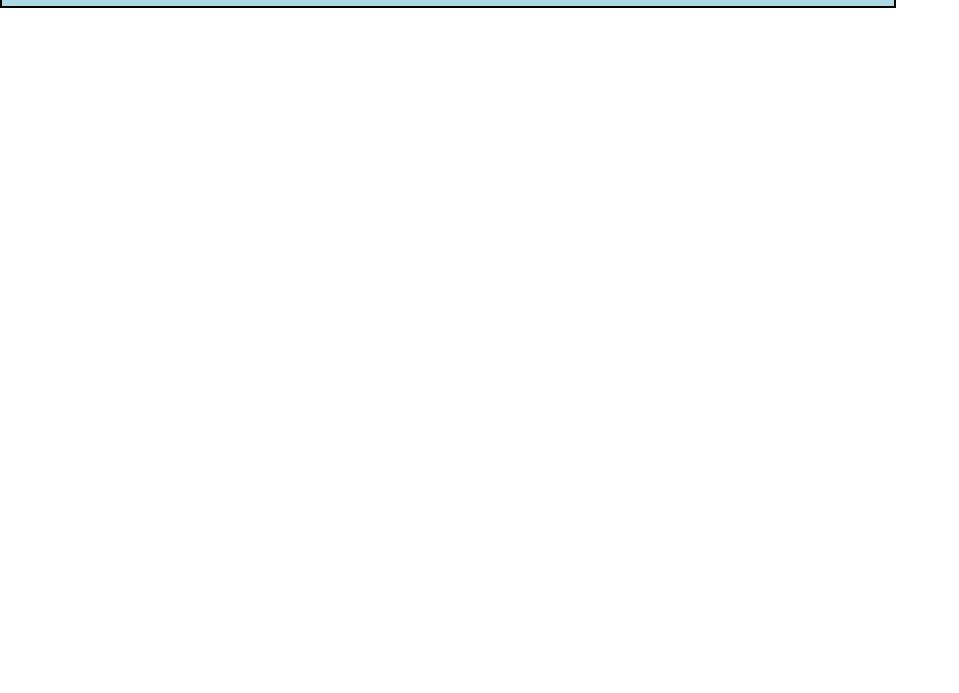
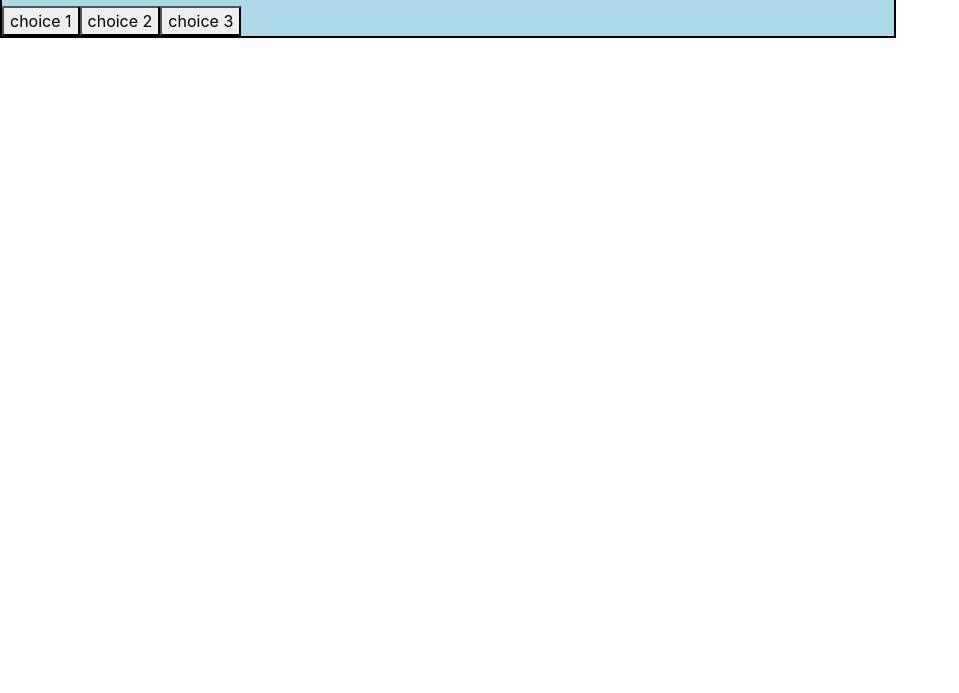
Before and after one commit to ryanbrutocao/TriviaGame, a plain HTML site: page index.html in a window 1280 px wide. Shown: the part 107-800 px from the top of the page, without its empty margins (0-959 px from the left). Drawn offline with nearby package versions, Linux system fonts and the light colour scheme.

Commit message:
updating for tutoring

```diff
--- a/assets/javascript/app.js
+++ b/assets/javascript/app.js
@@ -27,18 +27,18 @@ var a2 = "";
 // done buttom
 // when time runs out
 //--------QUESTIONS---------//
-var questions = [  //---- need to save choices as a variable to check agains correct answer------//
+var questions = {  //---- need to save choices as a variable to check agains correct answer------// can this be an array? so that I can print each question with jquery on the startButton click?
 
-   q1,{ Number: 1,
+   q1:{ Number: 1,
     Question: "This is the first question",
     Answers:["choice 1", "choice 2", "choice 3"],
     Correct: "choice 1"},
-   q2,{ Number: 2,
+   q2:{ Number: 2,
     Question: "This should be different",
     Answers:["first choice", "second choice", "third choice"],
     Correct: "second choice"}
 
-   ]
+  }
 
   console.log(questions.q1.Question);
   console.log(questions.q1.Answers[2]);
@@ -75,6 +75,32 @@ $(".startButton").on("click", function() { // Wanting it to load the question an
 $(".startButton").on("click", function() {
   $(".answers").text(questions.q1.Answers);
 }); // this is its own event because it will create radio buttons on click
+//--------working here-----------//
+//working to get all possible answers to load with a radio button attached.. then want to run the check function to see if selected answer matches the correct answer.
+
+for (var i = 0; i < questions.q1.Answers.length; i++) {
+
+  // Inside the loop...
+
+  // 2. Create a variable named "letterBtn" equal to $("<button>");
+  var letterBtn = $("<button>");
+
+  // 3. Then give each "letterBtn" the following classes: "letter-button" "letter" "letter-button-color".
+  letterBtn.addClass("letter-button letter letter-button-color");
+
+  // 4. Then give each "letterBtn" a data-attribute called "data-letter".
+  letterBtn.attr("data-letter", questions.q1.Answers[i]);
+
+  // 5. Then give each "letterBtns" a text equal to "letters[i]".
+  letterBtn.text(questions.q1.Answers[i]);
+
+  // 6. Finally, append each "letterBtn" to the "#buttons" div (provided).
+  $(".questions").append(letterBtn);
+
+}
+
+
+
 
 
 // loads the check answer funcion
--- a/index.html
+++ b/index.html
@@ -15,10 +15,19 @@
         <div class="titleText">This is the game box </div>
         <div class="timer"><span id="timer2"></span></div>
         <button onclick="countdown()" class="startButton"> start button</button>
-      </div>
+
 
   <div><span class="questions"></span><br>
       <span class="answers"></span>
+  </div>
+
+<table>
+  <tr>
+<td></td>
+
+  </tr>
+</table>
+
 
   </div>
     <!-- Optional JavaScript -->
```
